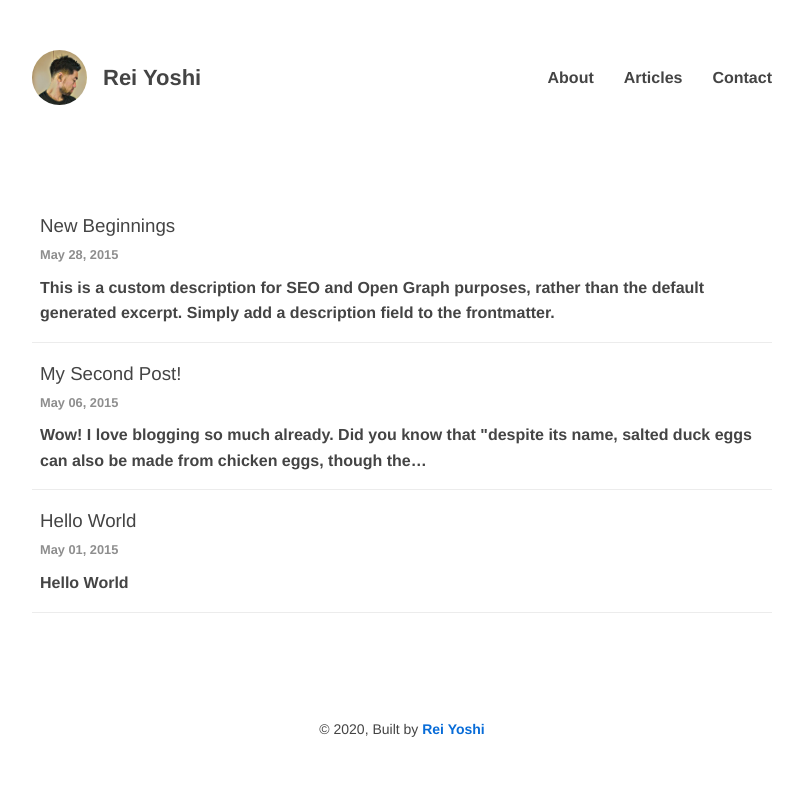
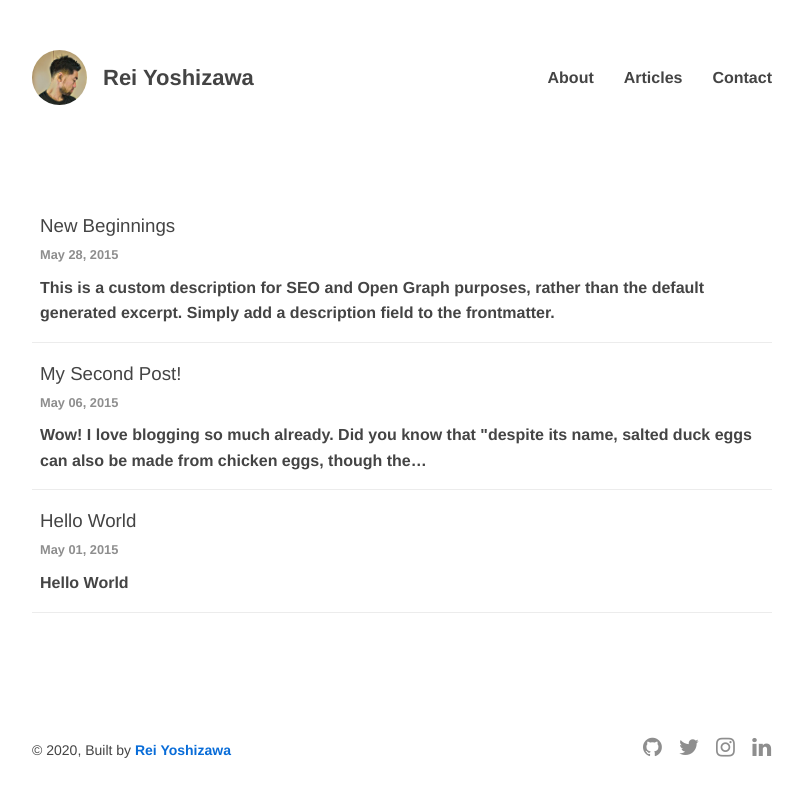
Before and after one commit to reiyszw/blog, a Gatsby site: page / in a window 1280 px wide. Shown: the whole page, without its empty margins (238-1041 px from the left). Built offline with nearby package versions, Linux system fonts and the light colour scheme; Gatsby itself is replaced by a stand-in of ours.

Commit message:
style(footer): add social media logos

```diff
--- a/gatsby-config.js
+++ b/gatsby-config.js
@@ -1,14 +1,14 @@
 module.exports = {
   siteMetadata: {
-    title: `Rei Yoshi`,
+    title: `Rei Yoshizawa`,
     author: {
-      name: `Kyle Mathews`,
-      summary: `who lives and works in San Francisco building useful things.`,
+      name: `Rei Yoshizawa`,
+      summary: `who is frontend developer living and working in Vancouver,Canada`,
     },
-    description: `A starter blog demonstrating what Gatsby can do.`,
+    description: `Rei Yoshizawa Blog`,
     siteUrl: `https://gatsby-starter-blog-demo.netlify.com/`,
     social: {
-      twitter: `kylemathews`,
+      twitter: `cevicher0`,
     },
   },
   plugins: [
@@ -60,8 +60,8 @@ module.exports = {
     {
       resolve: `gatsby-plugin-manifest`,
       options: {
-        name: `Gatsby Starter Blog`,
-        short_name: `GatsbyJS`,
+        name: `Rei Yoshizawa Blog`,
+        short_name: `Rei's Blog`,
         start_url: `/`,
         background_color: `#ffffff`,
         theme_color: `#663399`,
--- a/src/components/footer.js
+++ b/src/components/footer.js
@@ -1,12 +1,45 @@
 import React from "react"
+
+const socialMediaLogos = [
+  {
+    icon: "github",
+    href: "https://github.com/cevicher0",
+  },
+  {
+    icon: "twitter",
+    href: "https://twitter.com/cevicher0",
+  },
+  {
+    icon: "instagram",
+    href: "https://www.instagram.com/cevicher0/",
+  },
+  {
+    icon: "linkedin",
+    href: "https://www.linkedin.com/in/reiyoshizawa/",
+  },
+]
 
 const Footer = () => {
   return (
     <footer className="footer">
       <div className="footer__inner">
-        © {new Date().getFullYear()}, Built by
-        {` `}
-        <a href="http://reiyoshizawa.com/">Rei Yoshi</a>
+        <div className="footer__copyright">
+          © {new Date().getFullYear()}, Built by
+          {` `}
+          <a href="http://reiyoshizawa.com/">Rei Yoshizawa</a>
+        </div>
+        <ul className="social-media-logos">
+          {socialMediaLogos.map((logo, index) => {
+            const icon = `fa fa-${logo.icon} social-media-logos__icon`
+            return (
+              <li key={index} className="social-media-logos__item">
+                <a href={logo.href} className="social-media-logos__link">
+                  <i className={icon}></i>
+                </a>
+              </li>
+            )
+          })}
+        </ul>
       </div>
     </footer>
   )
--- a/src/styles/components/accounts.scss
+++ b/src/styles/components/accounts.scss
@@ -8,33 +8,30 @@
     display: flex;
     justify-content: flex-start;
     align-items: baseline;
+
+    .fa-github {
+      color: $color-github;
+    }
+
+    .fa-twitter {
+      color: $color-twitter;
+    }
+
+    .fa-instagram {
+      color: $color-instagram;
+    }
+
+    .fa-linkedin {
+      color: $color-linkedin;
+    }
   }
 
   &__icon {
     margin-right: 8px;
+    font-size: 2rem !important;
   }
 
   &__link {
     margin-left: 4px;
   }
-
-  .fa {
-    font-size: 20px;
-
-    &-github {
-      color: $color-github;
-    }
-
-    &-twitter {
-      color: $color-twitter;
-    }
-
-    &-instagram {
-      color: $color-instagram;
-    }
-
-    &-linkedin {
-      color: $color-linkedin;
-    }
-  }
 }
--- a/src/styles/components/footer.scss
+++ b/src/styles/components/footer.scss
@@ -4,6 +4,10 @@
   margin-top: auto;
 
   &__inner {
-    padding: 60px;
+    padding: 32px 0;
+    display: flex;
+    justify-content: space-between;
+    align-items: center;
+    line-height: 0;
   }
 }
--- /dev/null
+++ b/src/styles/components/social-media-logos.scss
@@ -0,0 +1,35 @@
+@import "./../base/colors.scss";
+
+.social-media-logos {
+  display: grid;
+  grid-template-columns: repeat(4, 1fr);
+  align-items: center;
+  grid-column-gap: 16px;
+  list-style-type: none;
+
+  &__link {
+    color: $color-primary-400;
+
+    &:hover {
+      .fa-github {
+        color: $color-github;
+      }
+
+      .fa-twitter {
+        color: $color-twitter;
+      }
+
+      .fa-instagram {
+        color: $color-instagram;
+      }
+
+      .fa-linkedin {
+        color: $color-linkedin;
+      }
+    }
+  }
+
+  &__icon {
+    font-size: 2.2rem !important;
+  }
+}
--- a/src/styles/index.scss
+++ b/src/styles/index.scss
@@ -11,6 +11,7 @@
 @import "components/post.scss";
 @import "components/contact.scss";
 @import "components/accounts.scss";
+@import "components/social-media-logos.scss";
 @import "plugins/prism.scss";
 @import "plugins/prism-atom-dark.scss";
 
```
